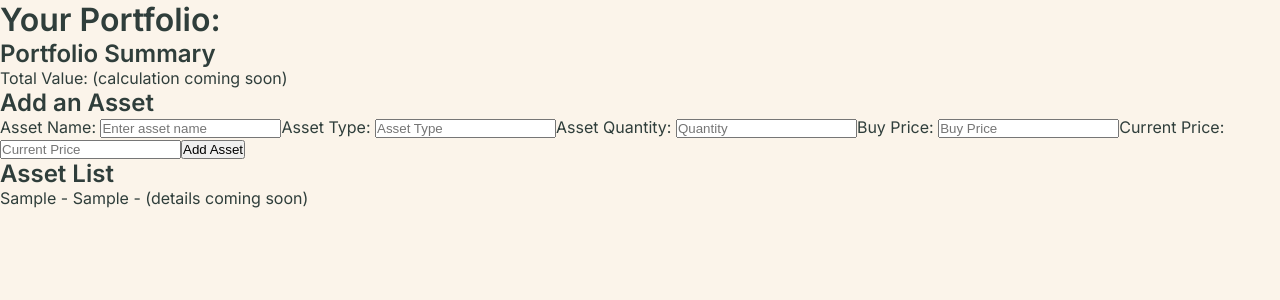
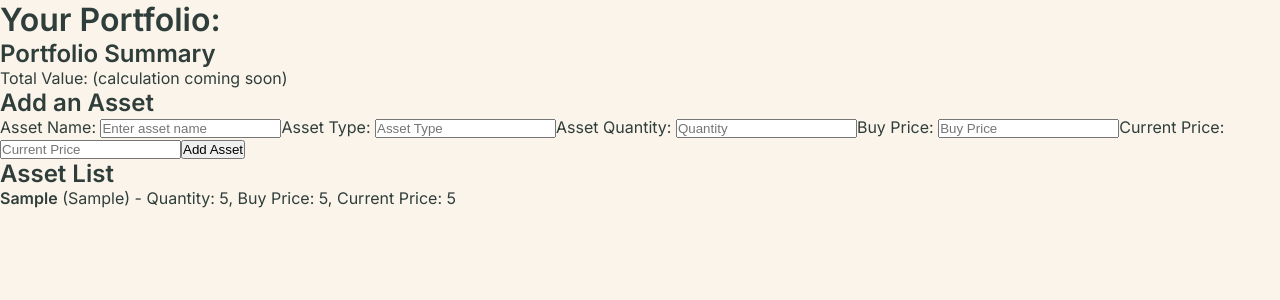
Before and after one commit to jayviswisely/Sprout, a React (Vite) app: page / in a window 1280 px wide. Both pictures are taken after typing "Sample", "Sample", "5", "5", "5" into the empty fields and a click on the button "Add Asset". Shown: the top 300 px of the page. Built offline with nearby package versions, Linux system fonts and the light colour scheme.

Commit message:
update to show asset datas

```diff
--- a/src/components/AssetItem.jsx
+++ b/src/components/AssetItem.jsx
@@ -3,7 +3,8 @@ import React from 'react'
 const AssetItem = ({ asset }) => {
   return (
     <div>
-      {asset.name} - {asset.type} - (details coming soon)
+      <strong>{asset.name}</strong> ({asset.type}) -
+      Quantity: {asset.quantity}, Buy Price: {asset.buyPrice}, Current Price: {asset.currentPrice}
     </div>
   )
 }
```
